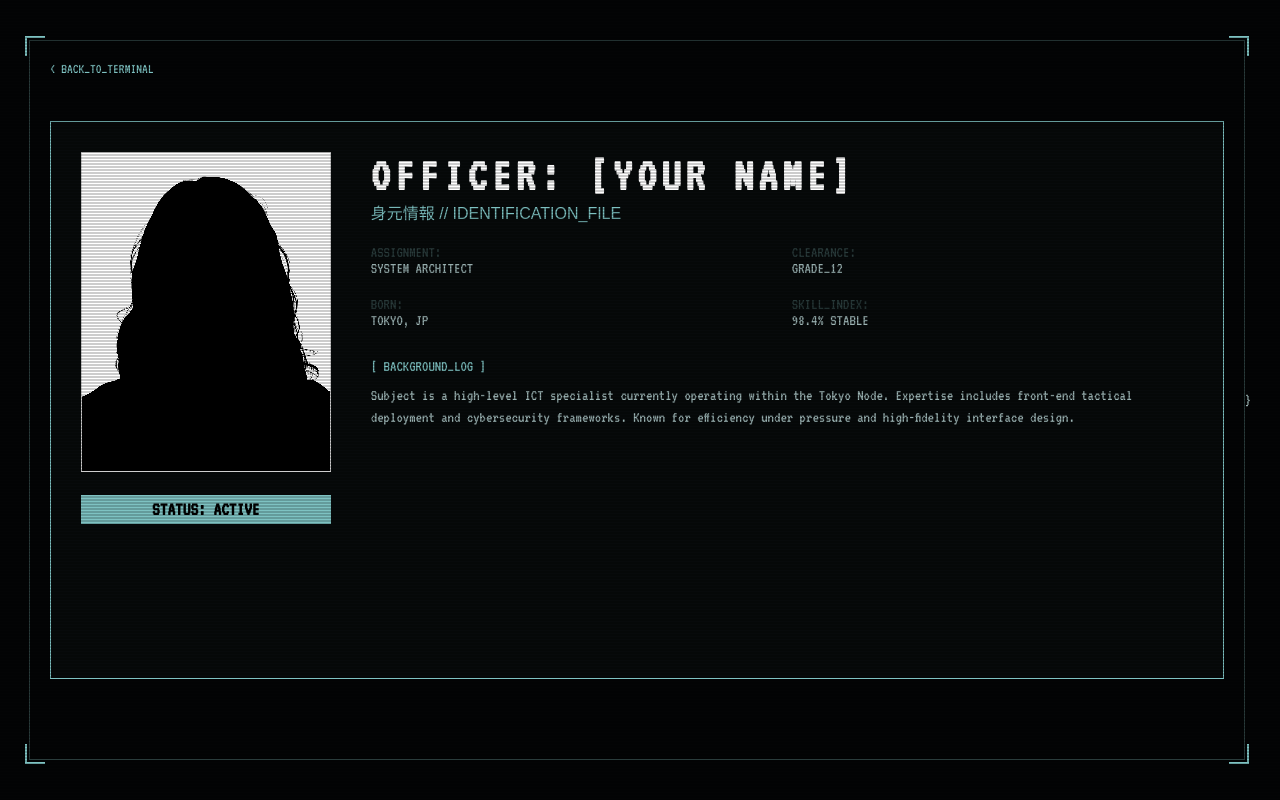
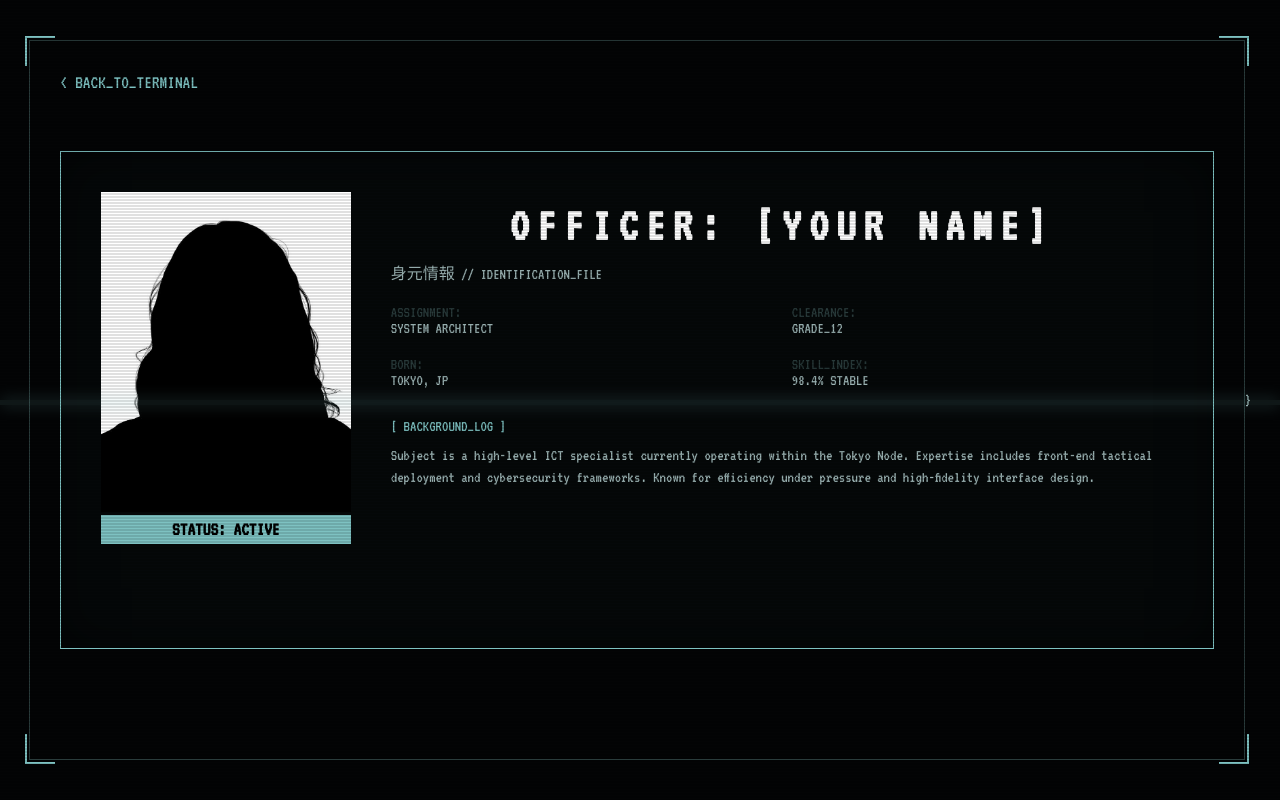
Before and after one commit to papasmurfpics/portfolio, a plain HTML site: page about.html in a window 1280 px wide. Drawn offline with Linux system fonts and the light colour scheme; a web font is replaced by a local one.

Commit message:
Update style.css

```diff
--- a/style.css
+++ b/style.css
@@ -1,4 +1,3 @@
-/* 1. IMPORTS MUST BE AT THE VERY TOP */
 @import url('https://fonts.googleapis.com/css2?family=DotGothic16&family=VT323&display=swap');
 
 :root {
@@ -6,38 +5,61 @@
     --neon: #7ec2c2;
     --dim: #2a3c3c;
     --text: #9cb4b4;
+    --re-red: #8a0303;
 }
 
 * {
     box-sizing: border-box;
     margin: 0;
     padding: 0;
+    cursor: crosshair;
 }
 
 body {
     background-color: var(--bg);
     color: var(--text);
-    font-family: 'VT323', 'Courier New', monospace;
+    font-family: 'VT323', monospace;
     height: 100vh;
     width: 100vw;
-    overflow: hidden; /* Locks the screen */
+    overflow: hidden;
     display: flex;
     justify-content: center;
     align-items: center;
 }
 
-/* --- CRT SCANLINE EFFECT --- */
+/* --- CRT Master Effects --- */
 body::before {
     content: "";
     position: fixed;
     top: 0; left: 0; width: 100%; height: 100%;
     background: linear-gradient(rgba(18, 16, 16, 0) 50%, rgba(0, 0, 0, 0.2) 50%);
     background-size: 100% 3px;
-    z-index: 100;
+    z-index: 1000;
+    pointer-events: none;
+    opacity: 0.6;
+}
+
+/* Moving Scanline Bar */
+body::after {
+    content: "";
+    position: fixed;
+    top: -100px;
+    left: 0;
+    width: 100%;
+    height: 5px;
+    background: rgba(126, 194, 194, 0.1);
+    box-shadow: 0 0 15px rgba(126, 194, 194, 0.3);
+    animation: scanline-move 10s linear infinite;
+    z-index: 1001;
     pointer-events: none;
 }
 
-/* --- THE MAIN HUD CONTAINER --- */
+@keyframes scanline-move {
+    0% { top: -10%; }
+    100% { top: 110%; }
+}
+
+/* --- Main Layout --- */
 .hud-frame {
     width: 95vw;
     height: 90vh;
@@ -45,98 +67,98 @@ body::before {
     position: relative;
     display: grid;
     grid-template-columns: 1fr 2fr 1fr;
-    grid-template-rows: 60px 1fr 60px;
-    padding: 20px;
+    grid-template-rows: 80px 1fr 80px;
+    padding: 30px;
 }
 
-/* CORNER BRACKETS */
+/* Corner Brackets */
 .corner {
     position: absolute;
-    width: 20px;
-    height: 20px;
+    width: 30px; height: 30px;
     border: 2px solid var(--neon);
+    z-index: 10;
 }
 .tl { top: -5px; left: -5px; border-right: 0; border-bottom: 0; }
 .tr { top: -5px; right: -5px; border-left: 0; border-bottom: 0; }
 .bl { bottom: -5px; left: -5px; border-right: 0; border-top: 0; }
 .br { bottom: -5px; right: -5px; border-left: 0; border-top: 0; }
 
-/* DATA BLOCKS */
 .hud-data {
-    font-size: 0.9rem;
+    font-size: 1.2rem;
     color: var(--dim);
     text-transform: uppercase;
+    line-height: 1.2;
 }
 
-.top-left { grid-column: 1; grid-row: 1; }
-.top-right { grid-column: 3; grid-row: 1; text-align: right; }
-
-/* --- CENTER IDENTITY WINDOW --- */
+/* --- Center Terminal --- */
 .main-display {
     grid-column: 2;
     grid-row: 2;
     border: 1px solid var(--neon);
-    background: rgba(126, 194, 194, 0.03);
-    padding: 30px;
+    background: rgba(126, 194, 194, 0.02);
+    padding: 40px;
     display: flex;
     flex-direction: column;
     align-items: center;
-}
-
-.id-photo {
-    width: 180px;
-    height: 220px;
-    border: 1px solid var(--neon);
-    margin-bottom: 20px;
-    object-fit: cover;
-    filter: grayscale(1) contrast(1.5);
-    image-rendering: pixelated;
+    justify-content: center;
+    box-shadow: inset 0 0 50px rgba(0,0,0,0.5);
 }
 
 .subject-name {
-    font-size: 3rem;
+    font-size: 4rem;
     color: #fff;
-    margin: 0;
-    letter-spacing: 5px;
+    margin: 10px 0;
+    letter-spacing: 8px;
+    text-align: center;
 }
 
-.jp-sub {
-    font-family: 'DotGothic16', sans-serif;
-    color: var(--neon);
-    margin-bottom: 20px;
+.subject-name:hover {
+    animation: glitch-anim 0.2s infinite;
+    cursor: pointer;
 }
 
-/* --- NAV BUTTONS --- */
+@keyframes glitch-anim {
+  0% { text-shadow: 3px 0 var(--neon), -3px 0 var(--re-red); transform: translate(0); }
+  20% { text-shadow: -3px 0 var(--neon), 3px 0 var(--re-red); transform: translate(-2px, 2px); }
+  100% { text-shadow: none; transform: translate(0); }
+}
+
 .nav-group {
     width: 100%;
+    max-width: 400px;
+    margin-top: 30px;
     display: flex;
     flex-direction: column;
-    gap: 10px;
+    gap: 15px;
 }
 
 .nav-item {
     border: 1px solid var(--dim);
-    padding: 10px;
+    padding: 15px;
     text-align: center;
     text-decoration: none;
     color: var(--text);
-    font-size: 1.2rem;
-    background: rgba(255,255,255,0.02);
+    font-size: 1.6rem;
+    background: rgba(255,255,255,0.01);
+    transition: 0.1s;
 }
 
 .nav-item:hover {
     background: var(--neon);
     color: var(--bg);
-}
-@keyframes glitch-anim {
-  0% { text-shadow: 2px 0 var(--neon), -2px 0 var(--re-red); transform: translate(0); }
-  20% { text-shadow: -2px 0 var(--neon), 2px 0 var(--re-red); transform: translate(-2px, 2px); }
-  40% { text-shadow: 2px 0 var(--re-red), -2px 0 var(--neon); transform: translate(-2px, -2px); }
-  100% { text-shadow: none; transform: translate(0); }
+    box-shadow: 0 0 20px var(--neon);
+    transform: scale(1.02);
 }
 
-.subject-name:hover {
-    animation: glitch-anim 0.2s infinite;
-    color: #fff;
-    cursor: wait;
+/* Biometric Overlay */
+#login-overlay {
+    position: fixed;
+    top: 0; left: 0;
+    width: 100%; height: 100%;
+    background: #000;
+    z-index: 9999;
+    display: flex;
+    flex-direction: column;
+    justify-content: center;
+    align-items: center;
 }
```
